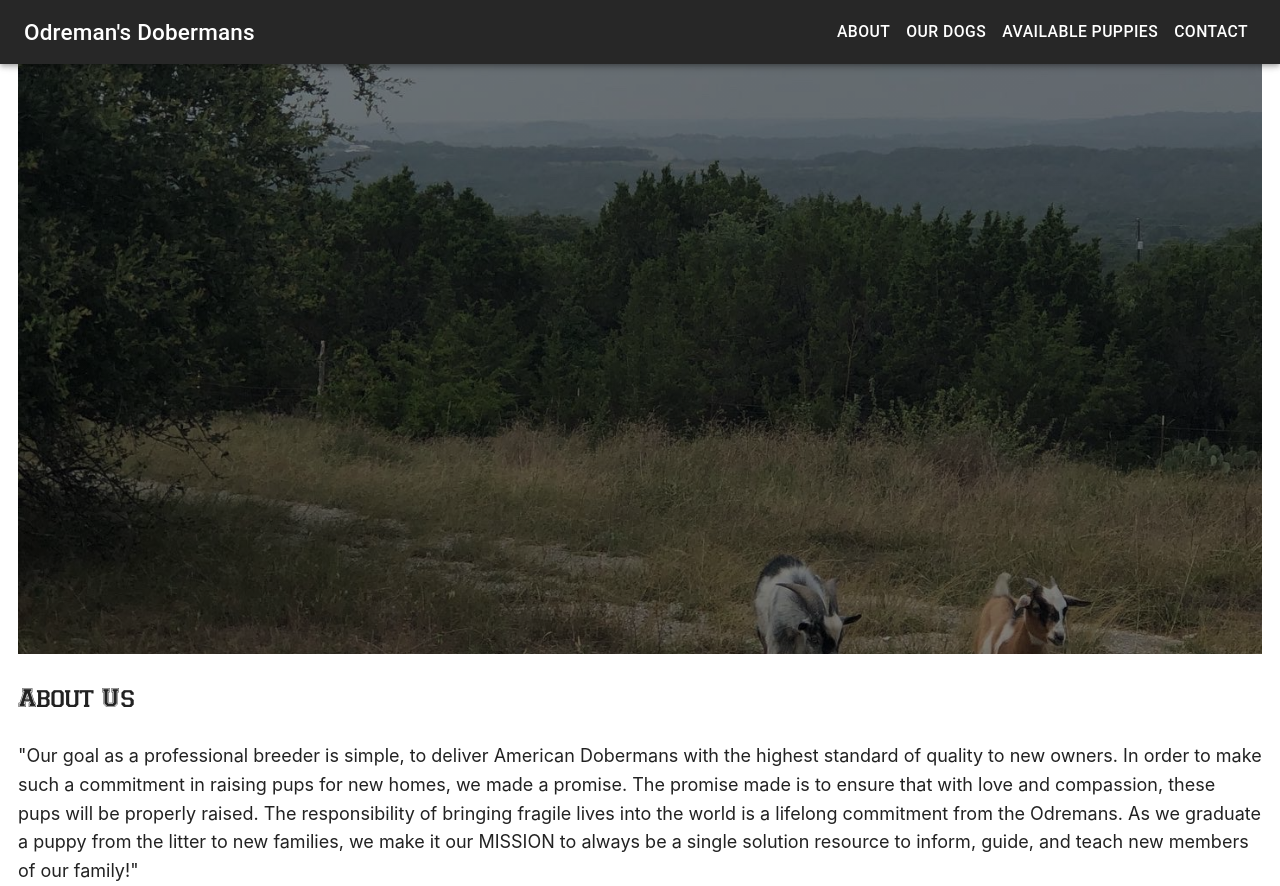
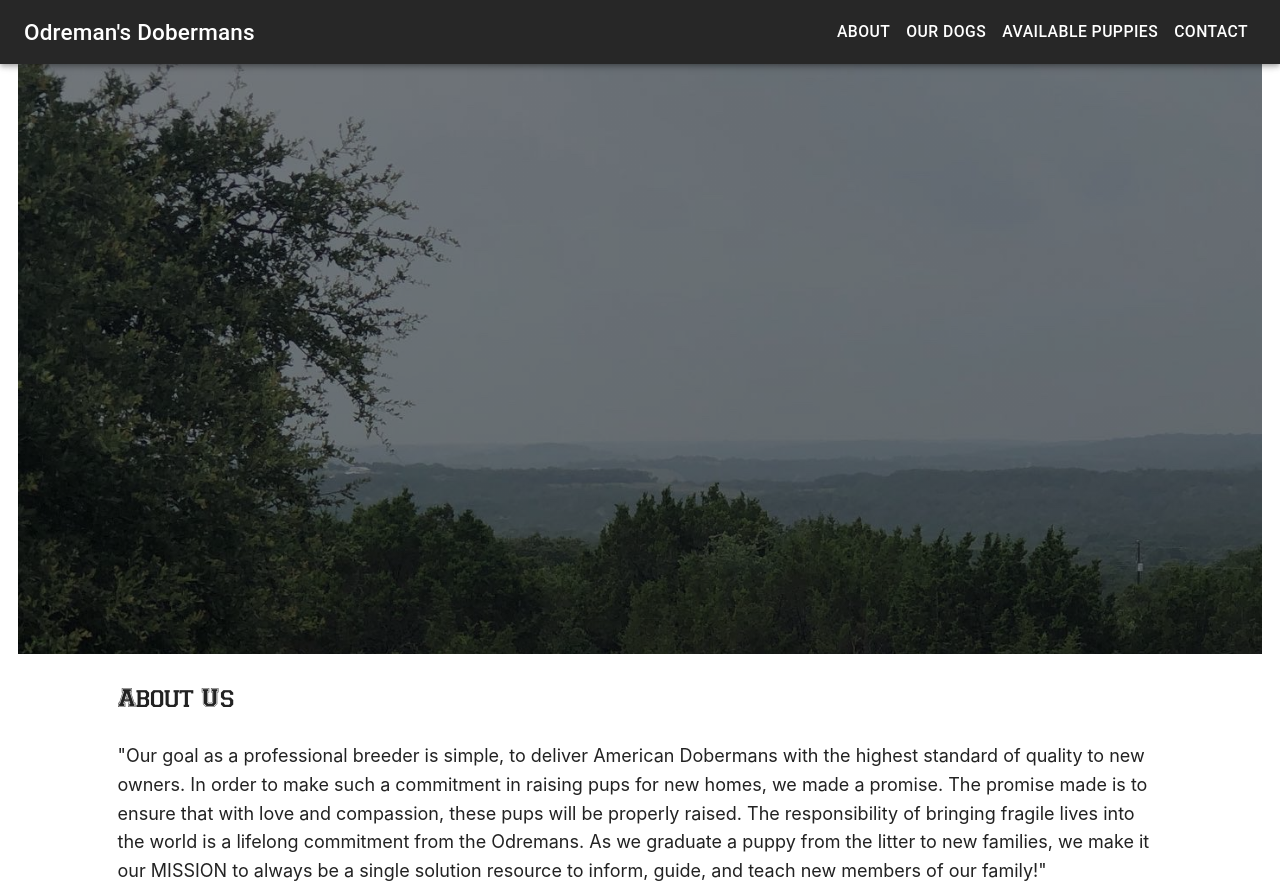
Before and after one commit to mandy6720/doggo-site, a Next.js app: page / in a window 1280 px wide. Built offline with nearby package versions, Linux system fonts and the light colour scheme.

Commit message:
more stlyezz

```diff
--- a/styles/global.scss
+++ b/styles/global.scss
@@ -38,19 +38,21 @@ h1,h2, button {
 
 body, html {
   height: 100%;
+  display: flex;
 }
 
 /* The hero image */
 .hero-image {
 /* Use "linear-gradient" to add a darken background effect to the image (photographer.jpg). This will make the text easier to read */
 background-image: linear-gradient(rgba(0, 0, 0, 0.5), rgba(0, 0, 0, 0.5)), url("../public/images/chaparral.JPG");
-position: relative;
+display: flex;
 
 /* Set a specific height */
 height: 75vh;
 
 /* Position and center the image to scale nicely on all screens */
-background-position: center;
+justify-content: center;
+align-items: center;
 background-repeat: no-repeat;
 background-size: cover;
 position: relative;
@@ -65,3 +67,8 @@ left: 50%;
 transform: translate(-50%, -50%);
 color: white;
 }
+
+.body {
+  max-width: 1600px;
+  margin: auto 8%;
+}
```
